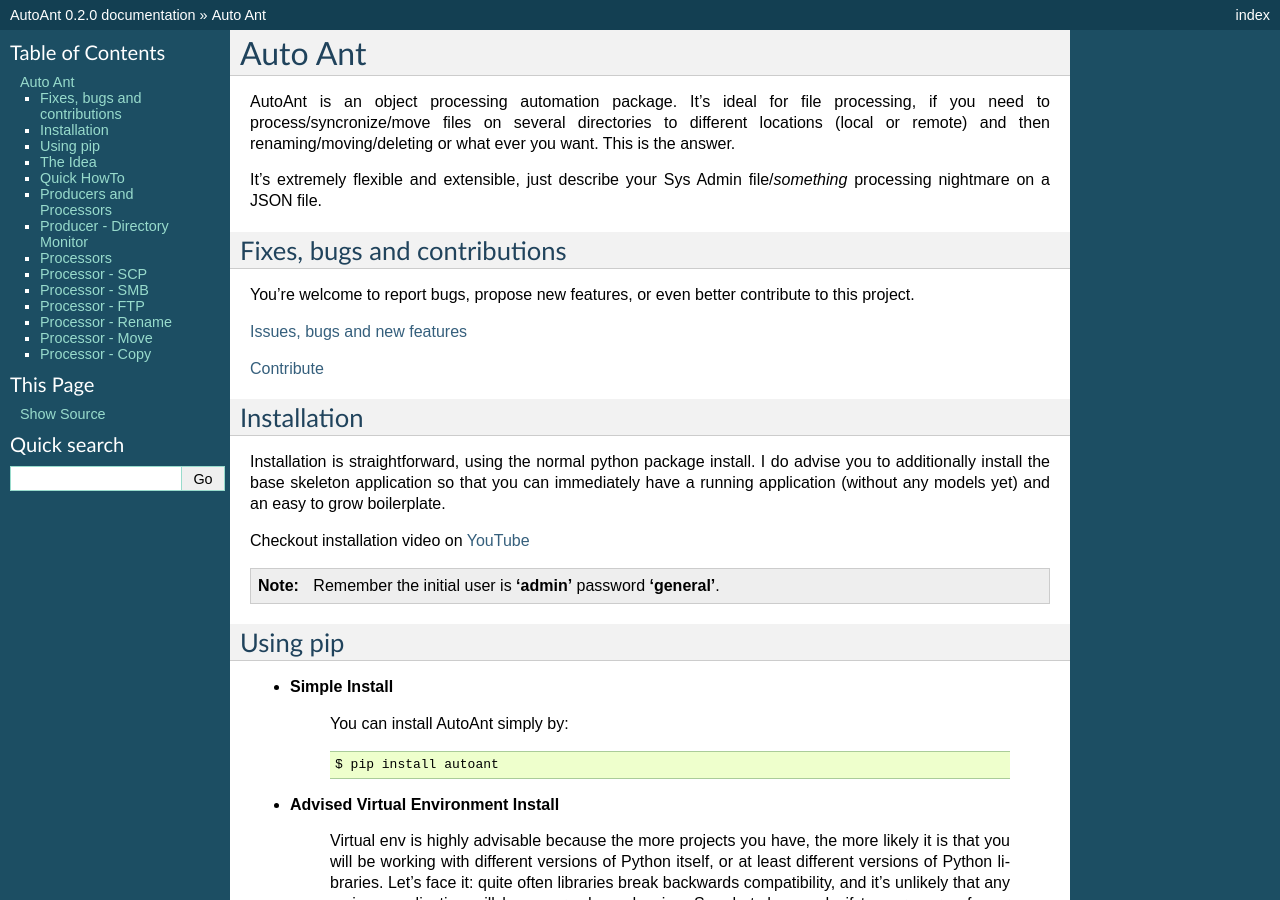
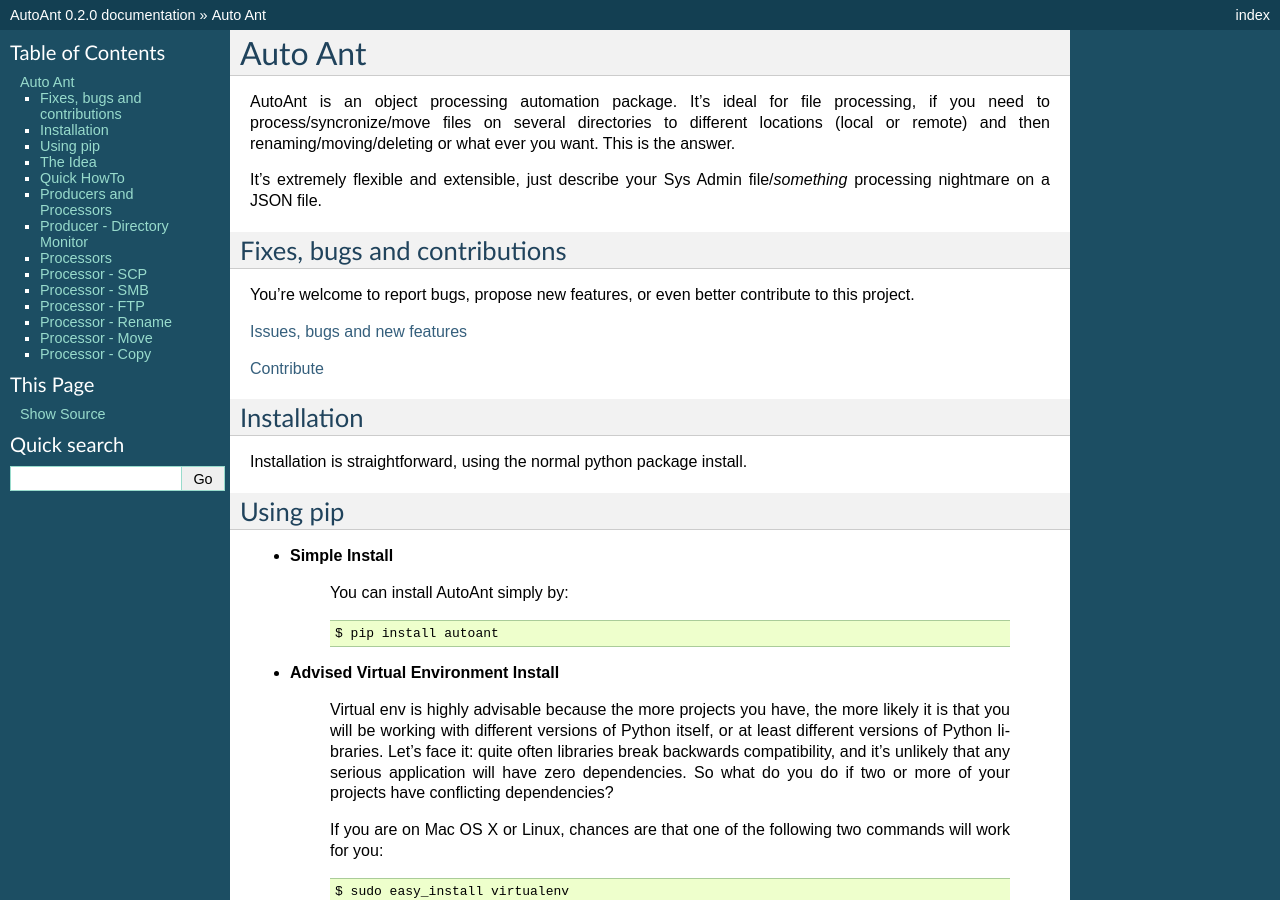
Before and after one commit to dpgaspar/AutoAnt, a Sphinx documentation site: the page built from docs/source/index.rst, in a window 1280 px wide and 900 px high. Built offline with Sphinx 7.4.7, drawn with Linux system fonts in a browser that asks for light colours.

Commit message:
docs upload

```diff
--- a/docs/source/index.rst
+++ b/docs/source/index.rst
@@ -21,12 +21,6 @@
 ------------
 
 Installation is straightforward, using the normal python package install.
-I do advise you to additionally install the base skeleton application
-so that you can immediately have a running application (without any models yet) and an easy to grow boilerplate.
-
-Checkout installation video on `YouTube <http://youtu.be/ZrqFDroqqWE>`_
-
-.. note:: Remember the initial user is **'admin'** password **'general'**.
 
 Using pip
 ---------
```
Also changed, not shown: 5 other files.
